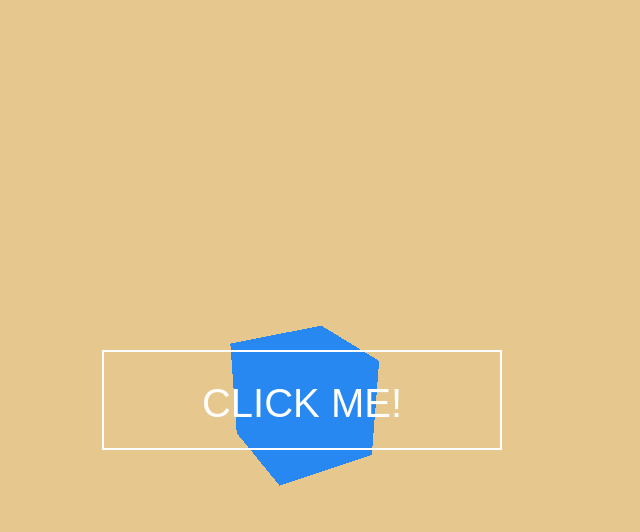
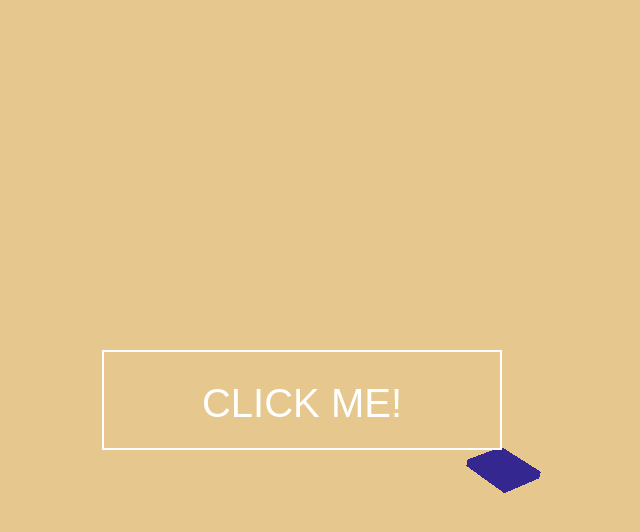
Before and after one commit to wszelag/block-creator, a plain HTML site: page index.html in a window 1280 px wide. Both pictures are taken after a click on the button "CLICK ME!". Shown: the whole page, without its empty margins (338-978 px from the left). Drawn offline with nearby package versions, Linux system fonts and the light colour scheme; a web font is replaced by a local one.

Commit message:
add creator feature

```diff
--- a/index.html
+++ b/index.html
@@ -9,7 +9,7 @@
       rel="stylesheet"
     />
     <link rel="stylesheet" href="style.css" />
-    <title>three js</title>
+    <title>block creator</title>
   </head>
   <body>
     <button>Click me!</button>
--- a/index.js
+++ b/index.js
@@ -1,30 +1,37 @@
-//scene
+//<<--settings -->>
+//<-scene
 const scene = new THREE.Scene();
 const bgColor = new THREE.Color("rgb(230, 199, 142)");
 scene.background = bgColor;
-//camera
+//<-camera
 const camera = new THREE.PerspectiveCamera(
   75,
   window.innerWidth / window.innerHeight,
-  0.1,
+  0.5,
   1000
 );
-camera.position.z = 5;
-//renderer
+camera.position.z = 30;
+//<-renderer
 const renderer = new THREE.WebGLRenderer();
 renderer.setSize(window.innerWidth, window.innerHeight);
 document.body.appendChild(renderer.domElement);
-//elements creator
-const creator = (
-  sizeX = 1,
-  sizeY = 1,
-  sizeZ = 1,
-  posX = 0,
-  posY = 0,
-  posZ = 0
-) => {
+
+//<<--block creator function -->>
+const creator = () => {
+  const sizeX = Math.random() * 5;
+  const sizeY = Math.random() * 5;
+  const sizeZ = Math.random() * 5;
+  const posX = Math.random() * 60 - 30;
+  const posY = Math.random() * 20 - 10;
+  const posZ = Math.random() * 20 - 10;
+  const red = Math.floor(Math.random() * 255);
+  const green = Math.floor(Math.random() * 255);
+  const blue = Math.floor(Math.random() * 255);
+
   const geometry = new THREE.BoxGeometry(sizeX, sizeY, sizeZ);
-  const material = new THREE.MeshBasicMaterial({ color: "rgb(38, 136, 240)" });
+  const material = new THREE.MeshBasicMaterial({
+    color: `rgb(${red}, ${green}, ${blue})`
+  });
   const element = new THREE.Mesh(geometry, material);
   element.position.x = posX;
   element.position.y = posY;
@@ -34,6 +41,7 @@ const creator = (
   scene.add(element);
 };
 
+//<<--init, events-->>
 const animate = () => {
   requestAnimationFrame(animate);
   renderer.render(scene, camera);
@@ -41,4 +49,6 @@ const animate = () => {
 
 animate();
 
-document.querySelector("button").addEventListener("click", () => creator());
+document.querySelector("button").addEventListener("click", () => {
+  creator();
+});
```
